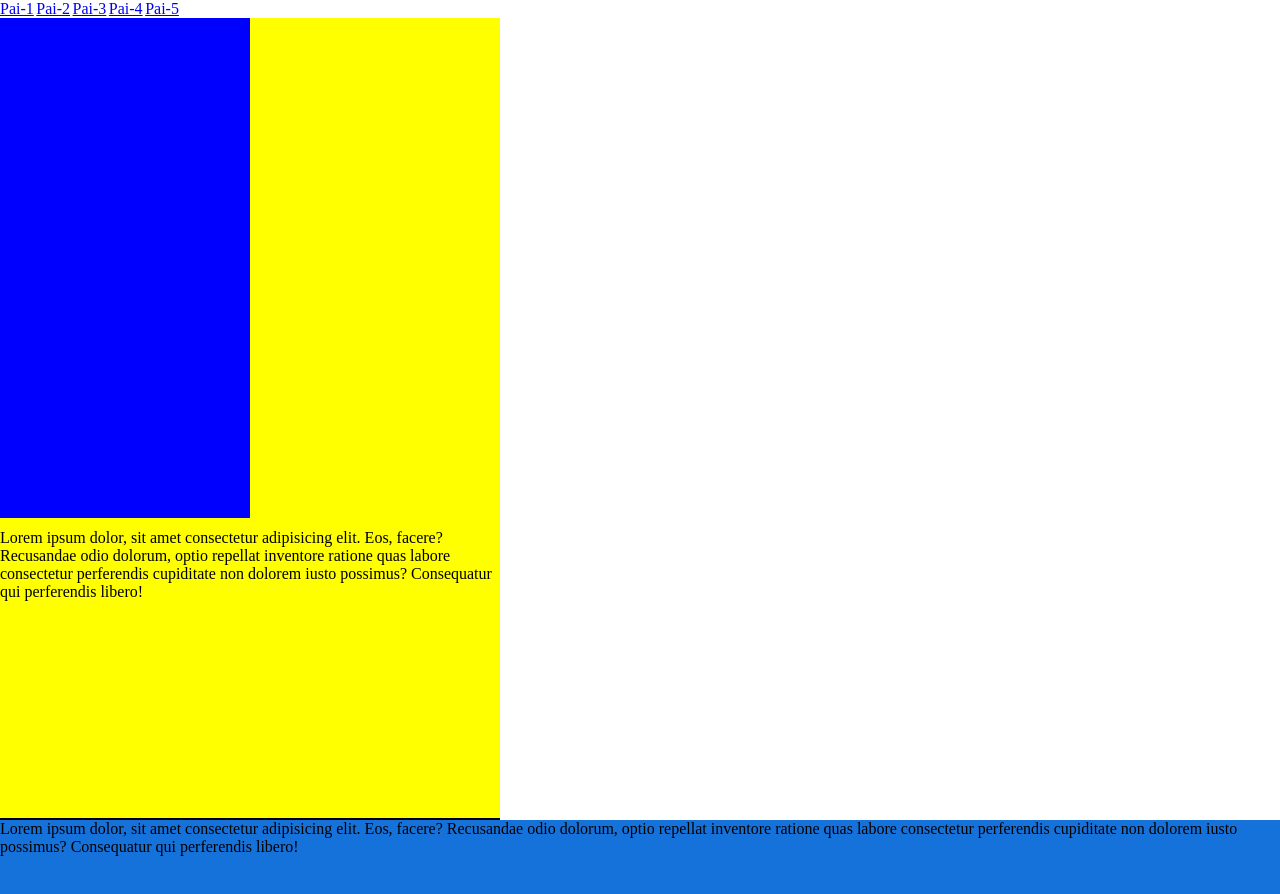
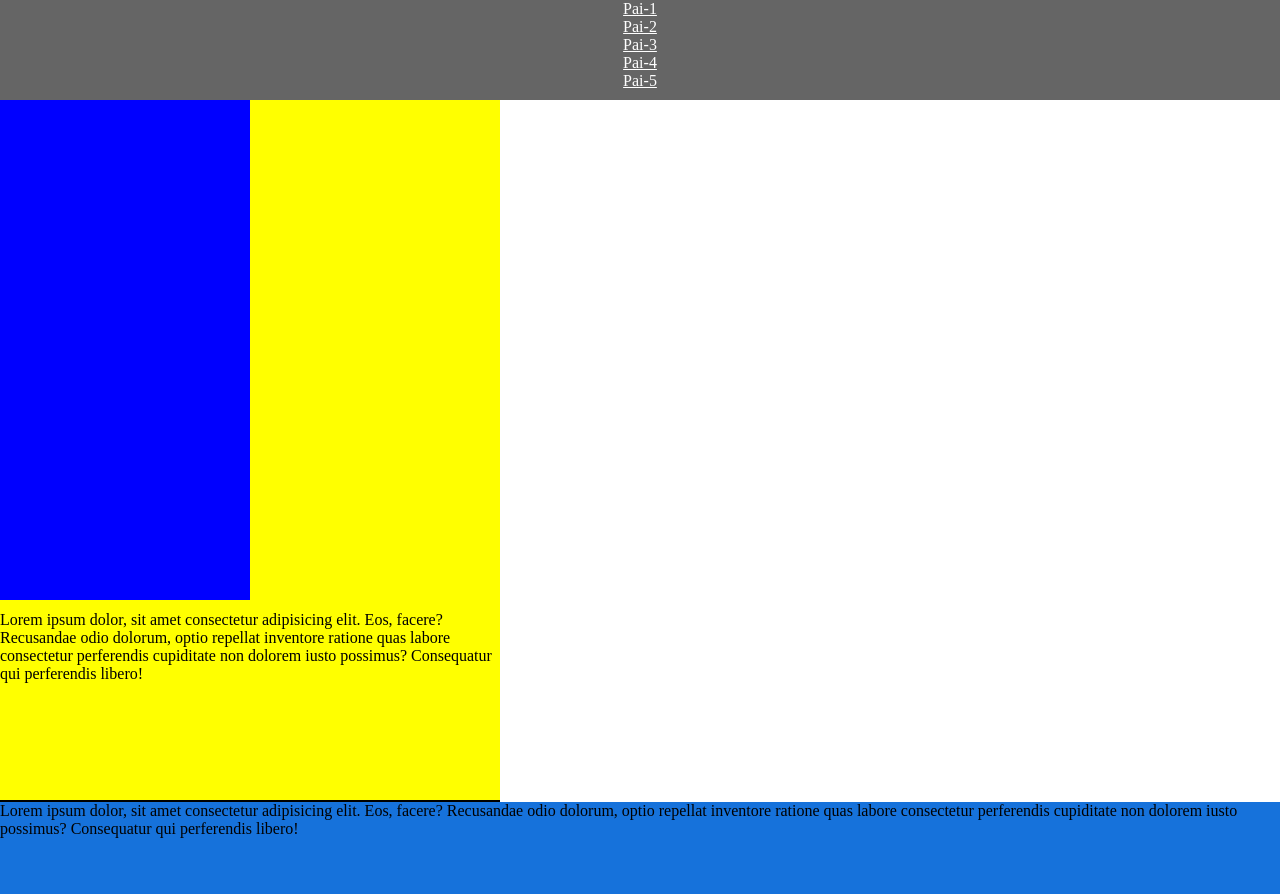
Before and after one commit to marcosdevcodes/Max-width-end-Min-width-css, a plain HTML site: page index.html in a window 1280 px wide. Shown: the top 894 px of the page. Drawn offline with Linux system fonts and the light colour scheme.

Commit message:
Success congratulations

```diff
--- a/index.html
+++ b/index.html
@@ -9,6 +9,7 @@
 </head>
 
 <body>
+    <div class="container">
         <!-- isso aquio se chama links de ancora que não
     levam para outros links mais para os links das
     divs dentro do proprio site #one tem q colocar
@@ -21,7 +22,7 @@
         <a href="#three">Pai-3</a>
         <a href="#four">Pai-4</a>
         <a href="#five">Pai-5</a>
-
+    </div>
     <div class="pai-1" id="one">
         <div></div>
         <br>
--- a/style.css
+++ b/style.css
@@ -10,13 +10,22 @@ html{
 }
 a{
     font-size: 1.6rem;
+    color: #fff;
+}
+.container{
+    width: 100%;
+    height: 100px;
+    display: flex;
+    flex-direction: column;
+    align-items: center;
+    background: #656565;
 }
 .pai-1{
     /*width: 30rem;height: 30rem;/* Significa 300px por causa do
     html 62.5%*/
     width: 50rem; /*500px vil ports ocupa toda a largura
     do navegador ou seja da janela aberta*/
-    height: 100vh;/*vil height*/
+    height: calc(100vh - 100px);/*vil height*/
     background: yellow;
     border-bottom: 2px solid #000;
 }
```
Lines whose indentation alone changed are shown as unchanged.
